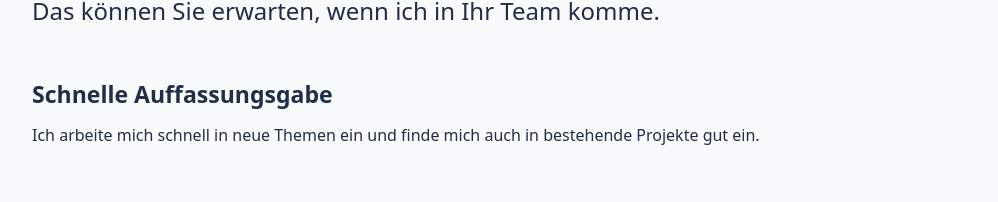
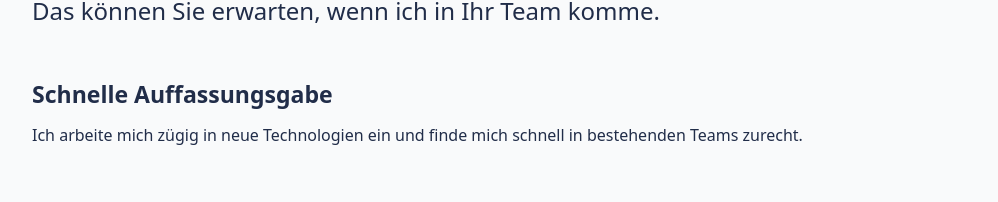
Before and after one commit to xMercey/portfolio, a React (Vite) app: page / in a window 1280 px wide. Shown: the part 3497-3699 px from the top of the page, without its empty margins (56-1054 px from the left). Built offline with nearby package versions, Linux system fonts and the light colour scheme.

Commit message:
Text zurückgesetzt

```diff
--- a/src/sections/CollaborationSection.tsx
+++ b/src/sections/CollaborationSection.tsx
@@ -2,7 +2,7 @@ export function CollaborationSection() {
     const points = [
       {
         title: "Schnelle Auffassungsgabe",
-        text: "Ich arbeite mich schnell in neue Themen ein und finde mich auch in bestehende Projekte gut ein."
+        text: "Ich arbeite mich zügig in neue Technologien ein und finde mich schnell in bestehenden Teams zurecht."
       },
       {
         title: "Strukturiertes Arbeiten",
```
